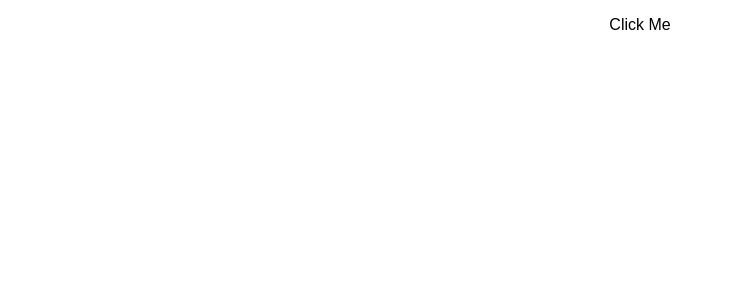
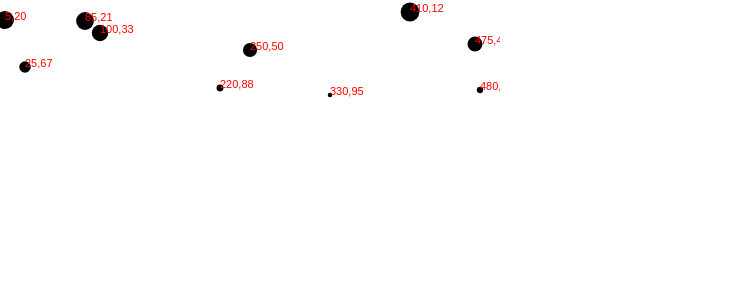
Before and after one commit to serpient/d3-test, a React (Create React App) app: page / in a window 1280 px wide. Shown: the top 300 px of the page, without its empty margins (0-733 px from the left). Built offline with nearby package versions, Linux system fonts and the light colour scheme.

Commit message:
makeScatterPlot

```diff
--- a/src/App.js
+++ b/src/App.js
@@ -55,11 +55,76 @@ class App extends Component {
             .attr("stroke", "orange")
             .attr("stroke-width", (d) => { return d / 2 })
   }
+  makeBarChart = () => {
+    var dataset = [5, 10, 13, 19, 21, 25, 22, 18, 15, 13,
+      11, 12, 15, 20, 18, 17, 16, 18, 23, 25];
 
+    let w = 500;
+    let h = 100;
+    var barPadding = 1;
+
+    var svg = d3.select("body")
+      .append("svg")
+      .attr("width", 500)
+      .attr("height", 100);
+
+    svg.selectAll('rect')
+      .data(dataset)
+      .enter()
+      .append("rect")
+      .attr("x", (d, i) => { return i * (w / dataset.length) })
+      .attr("y", (d) => { return h - d*4 })
+      .attr("width", w / dataset.length - barPadding)
+      .attr('height', (d) => { return d * 4 })
+      .attr("fill", (d) => { return "rgb(0,0," + Math.round(d*10) + ")"});
+
+    svg.selectAll("text")
+      .data(dataset)
+      .enter()
+      .append("text")
+      .text((d) => { return d })
+      .attr("x", (d, i) => { return i * (w / dataset.length) + (w / dataset.length - barPadding) / 2})
+      .attr("y", (d) => { return h - (d * 4) + 14})
+      .attr("font-family", "sans-serif")
+      .attr("font-size", "11px")
+      .attr("fill", "white")
+      .attr("text-anchor", "middle")
+  }
+  makeScatterPlot = () => {
+    let w = 500;
+    let h = 100;
+    var dataset = [
+      [5, 20], [480, 90], [250, 50], [100, 33], [330, 95],
+      [410, 12], [475, 44], [25, 67], [85, 21], [220, 88]
+    ];
+    var svg = d3.select("body")
+                .append("svg")
+                .attr("width", w)
+                .attr("height", h)
+
+    svg.selectAll("circle")
+        .data(dataset)
+        .enter()
+        .append("circle")
+        .attr("cx", (d) => { return d[0]})
+        .attr("cy", (d) => { return d[1] })
+        .attr("r", (d) => { return Math.sqrt(h - d[1]) }); // scaling the circle size by area.
+
+        svg.selectAll("text")
+        .data(dataset)
+        .enter()
+        .append("text")
+        .text((d) => { return d[0] + "," + d[1] })
+        .attr("x", (d) => { return d[0] })
+        .attr("y", (d) => { return d[1] })
+        .attr("font-family", "sans-serif")
+        .attr("font-size", "11px")
+        .attr("fill", "red")
+  }
   render() {
     return (
-      <div className="App" onClick={() => this.createSVGs()}>
-        <p>Click Me</p>
+      <div className="App">
+        {this.makeScatterPlot()}
       </div>
     );
   }
```
